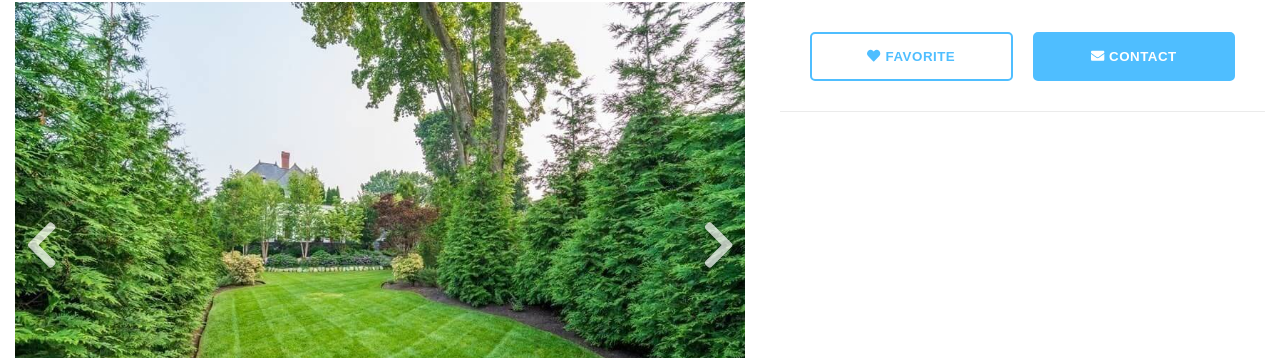
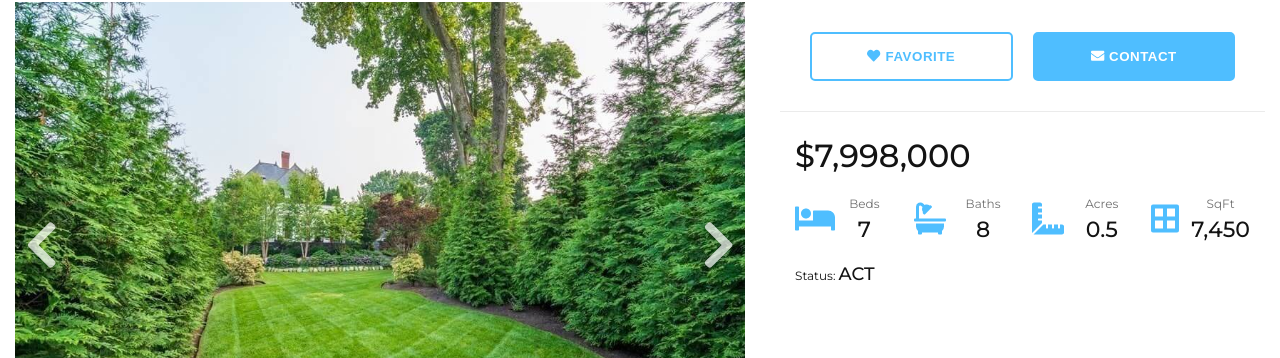
Before and after one commit to banderovskyi/detail-view-page, a React (Create React App) app: page / in a window 1280 px wide. Shown: the part 119-477 px from the top of the page. Built offline with nearby package versions, Linux system fonts and the light colour scheme.

Commit message:
Add info callout component

```diff
--- a/src/components/Aside/Aside.js
+++ b/src/components/Aside/Aside.js
@@ -1,11 +1,13 @@
 import React from 'react';
 import PropTypes from 'prop-types';
 import Toolbar from '../Toolbar/Toolbar';
+import InfoCallout from '../InfoCallout/InfoCallout';
 
 const Aside = (props) => {
   return (
     <aside className={`aside ${props.className ? props.className : ''}`}>
       <Toolbar className="aside__toolbar" />
+      <InfoCallout className="aside__info-callout" />
     </aside>
   );
 };
--- /dev/null
+++ b/src/components/InfoCallout/IconListItem.js
@@ -0,0 +1,24 @@
+import React from 'react';
+import PropTypes from 'prop-types';
+import './IconListItem.scss';
+import { FontAwesomeIcon } from '@fortawesome/react-fontawesome';
+
+const IconListItem = (props) => {
+  return (
+    <li className="icon-list__item icon-list-item">
+      <div className="icon-list-item__icon">
+        <FontAwesomeIcon icon={props.icon} size="2x" />
+      </div>
+      <div className="icon-list-item__title">{props.title}</div>
+      <div className="icon-list-item__value">{props.value}</div>
+    </li>
+  );
+};
+
+IconListItem.propTypes = {
+  title: PropTypes.string,
+  value: PropTypes.string,
+  icon: PropTypes.object,
+};
+
+export default IconListItem;
--- /dev/null
+++ b/src/components/InfoCallout/IconListItem.scss
@@ -0,0 +1,48 @@
+@import '../../vars';
+
+.icon-list {
+  display: grid;
+  grid-template-columns: repeat(4, 1fr);
+  column-gap: 20px;
+  grid-row-gap: 10px;
+  margin-bottom: 15px;
+}
+
+.icon-list-item {
+  position: relative;
+  padding-left: 40px;
+  max-width: 120px;
+}
+
+.icon-list-item__icon {
+  position: absolute;
+  left: 0;
+  top: 50%;
+  transform: translateY(-50%);
+  svg {
+    max-width: 40px;
+  }
+  svg,
+  path {
+    fill: $color-secondary;
+  }
+}
+
+.icon-list-item__title {
+  font-size: 12px;
+  text-align: center;
+  opacity: 0.6;
+}
+
+.icon-list-item__value {
+  font-weight: 500;
+
+  font-size: 22px;
+  text-align: center;
+}
+
+@media screen and (max-width: $screen-sm - 1px) {
+  .icon-list {
+    grid-template-columns: repeat(2, 1fr);
+  }
+}
--- /dev/null
+++ b/src/components/InfoCallout/InfoCallout.js
@@ -0,0 +1,39 @@
+/* eslint-disable react-hooks/exhaustive-deps */
+import React, { useState } from 'react';
+import PropTypes from 'prop-types';
+import './InfoCallout.scss';
+import { faBath, faBed, faBorderAll, faRulerCombined } from '@fortawesome/free-solid-svg-icons';
+import IconListItem from './IconListItem';
+
+const InfoCallout = (props) => {
+  const [listingInfo] = useState({
+    price: '7,998,000',
+    beds: '7',
+    baths: '8',
+    acres: '0.5',
+    sqft: '7,450',
+    status: 'ACT',
+  });
+  const { price, beds, baths, acres, sqft, status } = listingInfo;
+
+  return (
+    <div className={`info-callout ${props.className ? props.className : ''} `}>
+      {price && <div className="info-callout__price">${price}</div>}
+      <ul className="info-callout__icon-list icon-list">
+        {beds && <IconListItem title="Beds" value={beds} icon={faBed} />}
+        {baths && <IconListItem title="Baths" value={baths} icon={faBath} />}
+        {acres && <IconListItem title="Acres" value={acres} icon={faRulerCombined} />}
+        {sqft && <IconListItem title="SqFt" value={sqft} icon={faBorderAll} />}
+      </ul>
+      {status && (
+        <div className="info-callout__status">
+          Status: <span>{status}</span>
+        </div>
+      )}
+    </div>
+  );
+};
+
+InfoCallout.propTypes = { className: PropTypes.string };
+
+export default InfoCallout;
--- /dev/null
+++ b/src/components/InfoCallout/InfoCallout.scss
@@ -0,0 +1,19 @@
+@import '../../vars';
+
+.info-callout {
+  padding: 20px 15px;
+}
+
+.info-callout__price {
+  font-size: 32px;
+  font-weight: 500;
+  margin-bottom: 15px;
+}
+
+.info-callout__status {
+  font-size: 12px;
+  span {
+    font-weight: 500;
+    font-size: 18px;
+  }
+}
```
